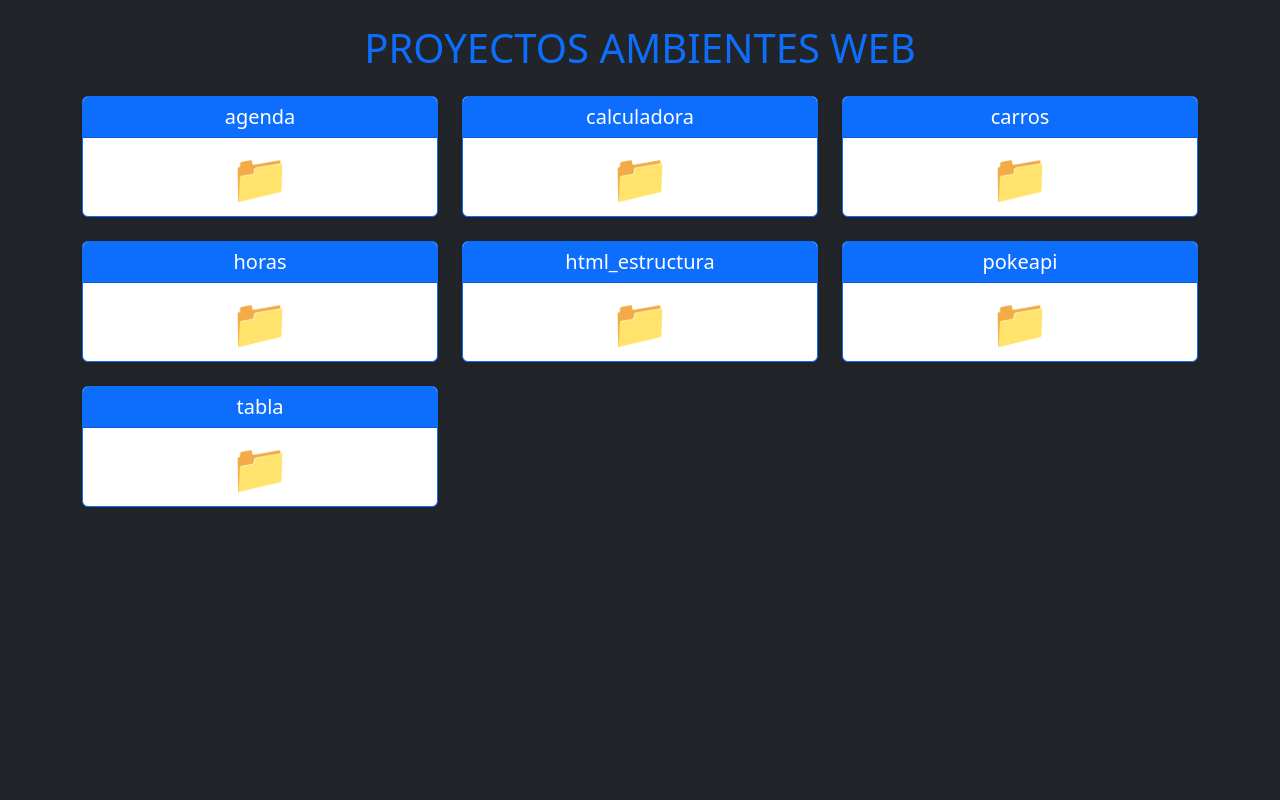
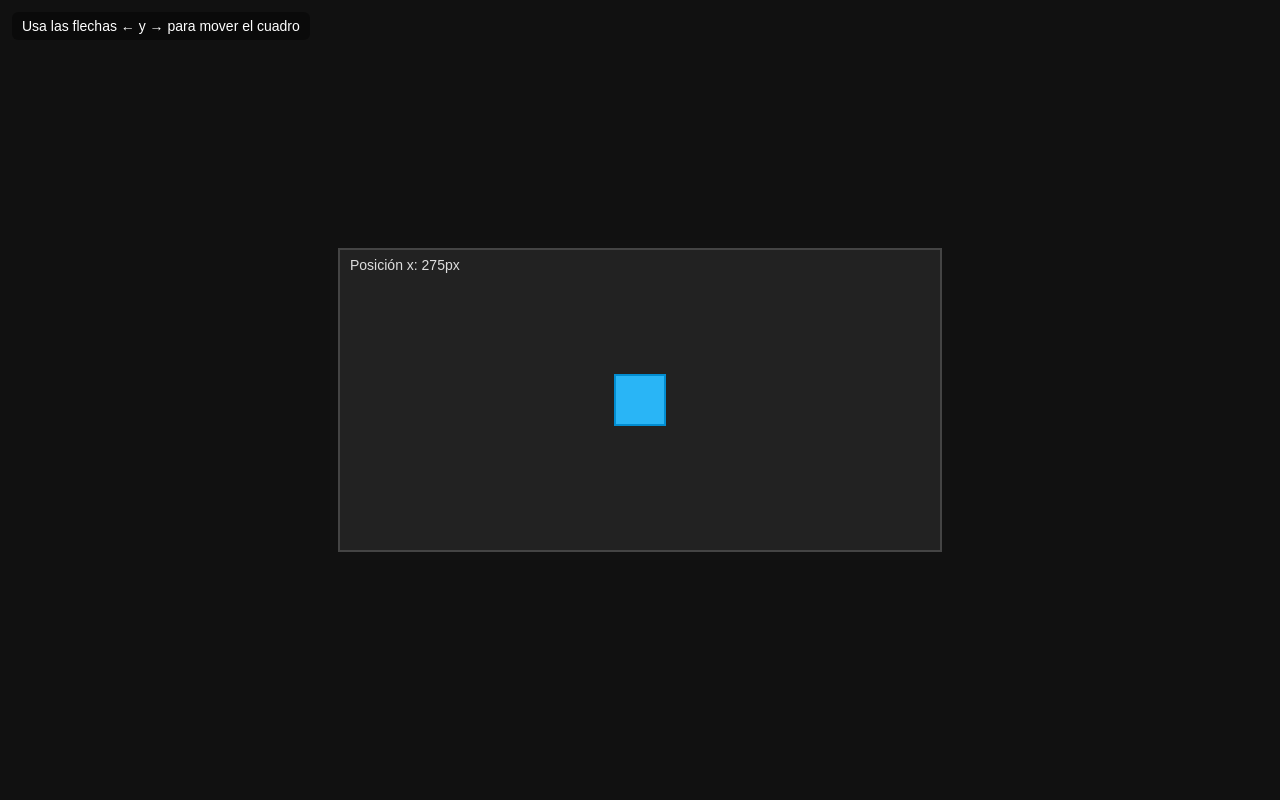
Before and after one commit to Owyni/php_learning, a PHP site: page /cuadradito/index.php in a window 1280 px wide. Run offline with PHP 8.4, Linux system fonts and the light colour scheme.

Commit message:
cuadradito added

```diff
--- /dev/null
+++ b/cuadradito/index.php
@@ -0,0 +1,144 @@
+<?php
+error_reporting(E_ALL);
+ini_set('display_errors', 1);
+?>
+<!DOCTYPE html>
+<html lang="es">
+<head>
+    <meta charset="utf-8">
+    <meta name="viewport" content="width=device-width, initial-scale=1" />
+    <title>Canvas - Desplazar flechas izquierda/derecha</title>
+    <style>
+        body {
+            display: flex;
+            align-items: center;
+            justify-content: center;
+            height: 100vh;
+            margin: 0;
+            background: #111;
+            color: #fff;
+            font-family: Arial, sans-serif;
+        }
+
+        canvas {
+            background: #222;
+            border: 2px solid #444;
+            display: block;
+        }
+
+        .info {
+            position: absolute;
+            top: 12px;
+            left: 12px;
+            background: rgba(0, 0, 0, 0.4);
+            padding: 6px 10px;
+            border-radius: 6px;
+            font-size: 14px;
+        }
+    </style>
+</head>
+<body>
+    <div class="info">Usa las flechas ← y → para mover el cuadro</div>
+    <canvas id="game"></canvas>
+
+    <script>
+        // Setup canvas
+        const canvas = document.getElementById('game');
+        const ctx = canvas.getContext('2d');
+
+        // Tamaño deseado en CSS pixels
+        const WIDTH = 600;
+        const HEIGHT = 300;
+
+        function resizeCanvas() {
+            // Para que se vea nítido en pantallas retina, escalamos por devicePixelRatio
+            const dpr = window.devicePixelRatio || 1;
+            canvas.width = WIDTH * dpr;
+            canvas.height = HEIGHT * dpr;
+            canvas.style.width = WIDTH + 'px';
+            canvas.style.height = HEIGHT + 'px';
+            ctx.setTransform(dpr, 0, 0, dpr, 0, 0); // normalizar el contexto
+        }
+
+        resizeCanvas();
+        window.addEventListener('resize', () => {
+            // opcional: mantener fijo, no hacemos nada */
+        });
+
+        // Estado del cuadro
+        const box = {
+            x: WIDTH / 2 - 25, // posición x
+            y: HEIGHT / 2 - 25, // posición y
+            w: 50, // ancho
+            h: 50, // alto
+            speed: 200 // px por segundo
+        };
+
+        // Teclas presionadas
+        const keys = { left: false, right: false };
+
+        // Manejadores de teclado
+        window.addEventListener('keydown', (e) => {
+            // Evitar scroll al presionar flechas
+            if (e.key === 'ArrowLeft' || e.key === 'ArrowRight') e.preventDefault();
+
+            if (e.key === 'ArrowLeft') keys.left = true;
+            if (e.key === 'ArrowRight') keys.right = true;
+        });
+
+        window.addEventListener('keyup', (e) => {
+            if (e.key === 'ArrowLeft') keys.left = false;
+            if (e.key === 'ArrowRight') keys.right = false;
+        });
+
+        // Lógica de actualización y dibujado usando requestAnimationFrame
+        let lastTime = performance.now();
+
+        function loop(now) {
+            const dt = (now - lastTime) / 1000; // delta-time en segundos
+            lastTime = now;
+
+            update(dt);
+            draw();
+
+            requestAnimationFrame(loop);
+        }
+
+        function update(dt) {
+            // Mover cuadro según teclas
+            if (keys.left && !keys.right) {
+                box.x -= box.speed * dt;
+            } else if (keys.right && !keys.left) {
+                box.x += box.speed * dt;
+            }
+
+            // Limitar dentro del canvas
+            if (box.x < 0) box.x = 0;
+            if (box.x + box.w > WIDTH) box.x = WIDTH - box.w;
+        }
+
+        function draw() {
+            // Limpiar
+            ctx.clearRect(0, 0, WIDTH, HEIGHT);
+
+            // Dibujo del cuadro
+            ctx.fillStyle = '#29B5F6';
+            ctx.fillRect(box.x, box.y, box.w, box.h);
+
+            // Contorno
+            ctx.lineWidth = 2;
+            ctx.strokeStyle = '#028DD1';
+            ctx.strokeRect(box.x, box.y, box.w, box.h);
+
+            // Texto de instrucciones dentro del canvas
+            ctx.fillStyle = '#ddd';
+            ctx.font = '14px Arial';
+            ctx.fillText('Posición x: ' + Math.round(box.x) + 'px', 10, 20);
+        }
+
+        // Iniciar loop
+        requestAnimationFrame(loop);
+
+    </script>
+</body>
+</html>
--- /dev/null
+++ b/examen/registros_tareas.json
@@ -0,0 +1,6 @@
+[
+    {
+        "tarea": "a",
+        "hora_limite": "18:17"
+    }
+]
--- a/html_estructura/index.php
+++ b/html_estructura/index.php
@@ -14,6 +14,7 @@ $tz = $timezones[$selectedCity] ?? 'UTC';
 $dt = new DateTime('now', new DateTimeZone($tz));
 $hora = $dt->format('H:i');
 $year = $dt->format('Y');
+$audio_source = 'songs/sentimental.mp3';
 
 $units = "metric";
 $lang = "es";
@@ -98,7 +99,7 @@ if (isset($data["cod"]) && $data["cod"] == 200) {
 
             <div class="audio-player">
                 <audio id="myAudio">
-                    <source src="sentimental.mp3" type="audio/mpeg">
+                    <source src="<?php echo htmlspecialchars($audio_source); ?>" type="audio/mpeg">
                     Your browser does not support the audio element.
                 </audio>
                 </audio>
```
Also changed, not shown: examen/guardar.php (added, +44 -0 lines), examen/index.php (added, +82 -0 lines), 3 other files.
